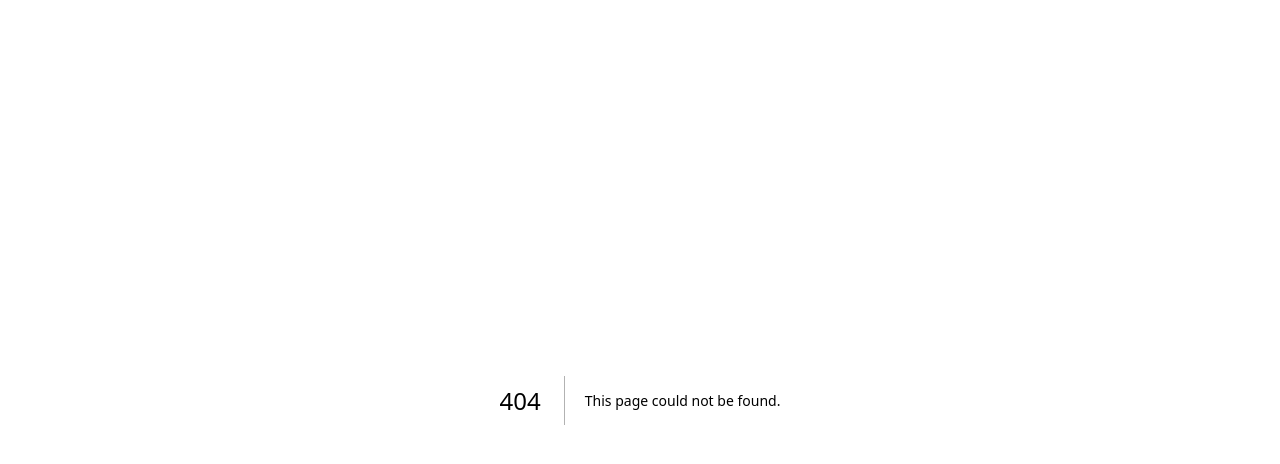
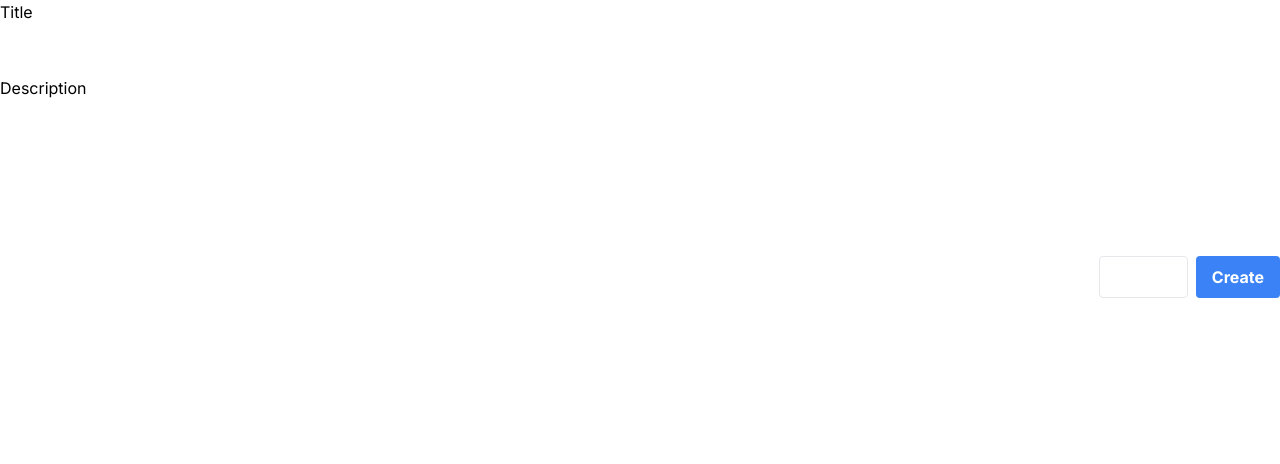
Before and after one commit to jvillegasl/nextjs-crud, a Next.js app: page /new in a window 1280 px wide. Before the commit this address had no page. Shown: the top 464 px of the page. Built offline with nearby package versions, Linux system fonts and the light colour scheme.

Commit message:
new edit page

```diff
--- /dev/null
+++ b/src/app/new/page.tsx
@@ -0,0 +1,62 @@
+import { createTodo } from "@/actions";
+import { redirect } from "next/navigation";
+import Link from "next/link";
+
+async function handleForm(data: FormData) {
+    "use server";
+
+    const title = data.get("title")?.valueOf();
+    const description = data.get("description")?.valueOf();
+
+    if (typeof title !== "string" || title.length === 0) {
+        throw new Error("Invalid Title");
+    }
+
+    if (typeof description !== "string" || description.length === 0) {
+        throw new Error("Invalid Description");
+    }
+
+    await createTodo(title, description);
+
+    redirect("/");
+}
+
+export default function Page() {
+    return (
+        <>
+            <form action={handleForm} className="grid gap-4">
+                <div className="grid gap-2">
+                    <div className="grid gap-1">
+                        <label htmlFor="title">Title</label>
+                        <input
+                            id="title"
+                            type="text"
+                            name="title"
+                            className="rounded text-black p-2"
+                        />
+                    </div>
+
+                    <div className="grid gap-1">
+                        <label htmlFor="description">Description</label>
+                        <textarea
+                            id="description"
+                            name="description"
+                            rows={5}
+                            className="resize-none rounded text-black p-2"
+                        />
+                    </div>
+                </div>
+
+                <div className="flex gap-2 justify-end">
+                    <Link className="btn-secondary" href="..">
+                        Cancel
+                    </Link>
+
+                    <button className="btn-primary" type="submit">
+                        Create
+                    </button>
+                </div>
+            </form>
+        </>
+    );
+}
```
